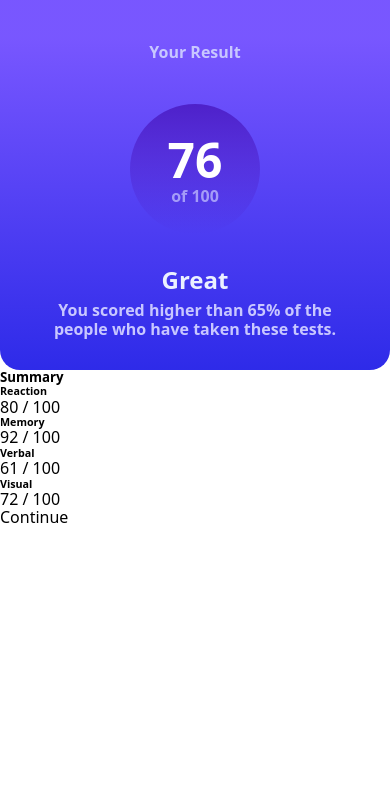
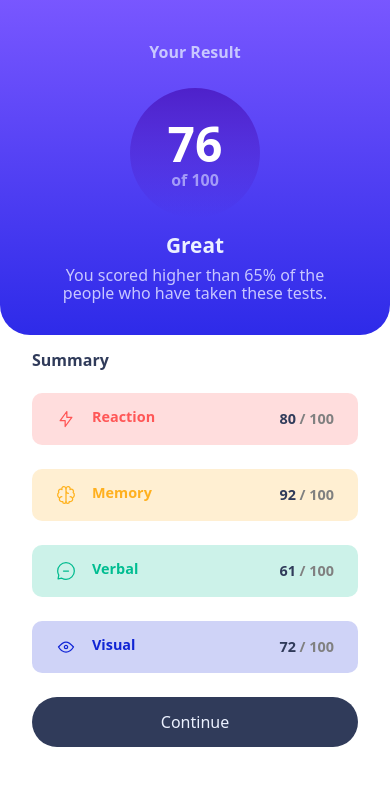
Before and after one commit to AdrianGallano/front-end-practice, a website: page results-summary-component-main/index.html in a window 390 px wide. Drawn offline with nearby package versions, Linux system fonts and the light colour scheme.

Commit message:
Add mobile and desktop design

```diff
--- a/results-summary-component-main/index.html
+++ b/results-summary-component-main/index.html
@@ -8,8 +8,6 @@
 
   <link rel="icon" type="image/png" sizes="32x32" href="./assets/images/favicon-32x32.png">
   <title>Frontend Mentor | Results summary component</title>
-
-  <link rel="stylesheet" href="./../node_modules/normalize.css/normalize.css">
   <link rel="stylesheet" href="./style.css">
 </head>
 
@@ -41,26 +39,38 @@
       <h5 class="card-description-title">Summary</h5>
 
       <div class="card-description-item">
-        <h6 class="card-description-item-name">Reaction</h6>
-        <span class="card-description-item-score">80 / 100</span>
+        <div class="card-description-head-holder">
+          <img src="./assets/images/icon-reaction.svg" alt="">
+          <h6 class="card-description-item-name"> Reaction</h6>
+        </div>
+        <span class="card-description-item-score"><span class="score">80</span> / 100</span>
       </div>
 
       <div class="card-description-item">
-        <h6 class="card-description-item-name">Memory</h6>
-        <span class="card-description-item-score">92 / 100</span>
+        <div class="card-description-head-holder">
+          <img src="./assets/images/icon-memory.svg" alt="">
+          <h6 class="card-description-item-name"> Memory</h6>
+        </div>
+        <span class="card-description-item-score"><span class="score">92</span> / 100</span>
       </div>
 
       <div class="card-description-item">
-        <h6 class="card-description-item-name">Verbal</h6>
-        <span class="card-description-item-score">61 / 100</span>
+        <div class="card-description-head-holder">
+          <img src="./assets/images/icon-verbal.svg" alt="">
+          <h6 class="card-description-item-name"> Verbal</h6>
+        </div>
+        <span class="card-description-item-score"><span class="score">61</span> / 100</span>
       </div>
 
       <div class="card-description-item">
-        <h6 class="card-description-item-name">Visual</h6>
-        <span class="card-description-item-score">72 / 100</span>
+        <div class="card-description-head-holder">
+          <img src="./assets/images/icon-visual.svg" alt="">
+          <h6 class="card-description-item-name"> Visual</h6>
+        </div>
+        <span class="card-description-item-score"><span class="score">72</span> / 100</span>
       </div>
 
-      <a class="card-description-button">Continue</a>
+      <a class="card-description-button" href="#">Continue</a>
 
     </div>
 
--- a/results-summary-component-main/style.css
+++ b/results-summary-component-main/style.css
@@ -1,9 +1,13 @@
+@import url("./../node_modules/normalize.css/normalize.css");
+
+
 :root{
   /* colors */
   --Light-red: hsl(0, 100%, 67%);
   --Orangey-yellow: hsl(39, 100%, 56%);
   --Green-teal: hsl(166, 100%, 37%);
   --Cobalt-blue: hsl(234, 85%, 45%);
+
   --Light-slate-blue: hsl(252, 100%, 67%);
   --Light-royal-blue: hsl(241, 81%, 54%);
   --Violet-blue: hsla(256, 72%, 46%, 1);
@@ -12,18 +16,19 @@
   --Light-lavender: hsl(241, 100%, 89%);
   --Dark-gray-blue: hsl(224, 30%, 27%);
 
-  --border-radius: 20px;
+  --border-radius: 30px;
 
   /* general style */
   text-rendering: optimizeSpeed;
   font-family: system-ui, -apple-system, BlinkMacSystemFont, 'Segoe UI', Roboto, Oxygen, Ubuntu, Cantarell, 'Open Sans', 'Helvetica Neue', sans-serif;
 }
 
-
 *{
   margin: 0;
   padding: 0;
   box-sizing: border-box;
+  transition: all 200ms;
+
 }
 
 body{
@@ -31,32 +36,9 @@ body{
   max-width: 100%;
 }
 
-
-/*
-.card
-
-.card-header
-
-.card-your-result
-
-.card-header-score-container
-
-.card-header-accumulated-score
-.card-header-total-score
-
-.card-header-feedback
-.card-header-feedback-description
-
-.card-description
-
-.card-description-title
-.card-description-item
-
-.card-description-item-name
-.card-description-item-score
-
-.card-description-button
-*/
+a{
+  text-decoration: none;
+}
 
 .card{
   display: flex;
@@ -68,7 +50,7 @@ body{
   display: flex;
   flex-direction: column;
   align-items: center;
-  background: linear-gradient(to bottom, var(--Light-slate-blue) 10%, var(--Light-royal-blue));
+  background: linear-gradient(to bottom, var(--Light-slate-blue), var(--Light-royal-blue));
 
   border-radius: 0 0 var(--border-radius) var(--border-radius);
   padding: 2rem 3rem;
@@ -88,7 +70,7 @@ body{
   height: 130px;
   width: 130px;
 
-  margin: 2rem;
+  margin: 1rem;
   background-image: linear-gradient(to bottom, var(--Violet-blue), var(--Persian-blue));
   border-radius: 50%;
 }
@@ -104,15 +86,123 @@ body{
   opacity: .7;
 }
 
-
 .card-header-feedback{
-  font-size: 1.5rem;
+  font-size: 1.3rem;
   color: var(--Pale-blue);
   margin-bottom: .5rem;
 }
 
 .card-header-feedback-description{
   text-align: center;
-  font-weight: bold;
+  font-weight: 500;
   color: var(--Light-lavender);
 }
+
+.card-description{
+  display: flex;
+  flex-direction: column;
+  padding: 1rem 2rem;
+  gap: 1.5rem;
+}
+
+.card-description-title{
+  color: var(--Dark-gray-blue);
+  font-size: 1rem;
+}
+
+.card-description-item{
+  display: flex;
+  justify-content: space-between;
+  align-items: center;
+  border-radius: 10px;
+  padding: 1rem 1.5rem;
+
+}
+
+
+.card-description-head-holder{
+  display: flex;
+  gap: 1rem;
+}
+
+.card-description-item:nth-of-type(1){
+  color: var(--Light-red);
+  background-color: hsla(0, 100%, 67%, .2);
+}
+
+.card-description-item:nth-of-type(2){
+  color: var(--Orangey-yellow);
+  background-color: hsla(39, 100%, 56%, .2);
+}
+
+.card-description-item:nth-of-type(3){
+  color: var(--Green-teal);
+  background-color: hsla(166, 100%, 37%, .2);
+}
+
+.card-description-item:nth-of-type(4){
+  color: var(--Cobalt-blue);
+  background-color: hsla(234, 85%, 45%, .2);
+}
+
+.card-description-item-name{
+  font-size: .9rem;
+}
+
+.card-description-item-score{
+  font-weight: bolder;
+  color: grey;
+  font-size: .9rem;
+}
+
+.card-description-item-score .score{
+  color: var(--Dark-gray-blue);
+}
+
+.card-description-button{
+  color: var(--Pale-blue);
+  background-color: var(--Dark-gray-blue);
+  border-radius: var(--border-radius);
+  text-align: center;
+  padding-block: 1rem;
+  font-weight: 500;
+
+}
+
+.card-description-button:hover,
+.card-description-button:active{
+  background-color: var(--Dark-gray-blue);
+  background-image: linear-gradient(to bottom, var(--Light-slate-blue), var(--Light-royal-blue));
+  cursor: pointer;
+
+}
+
+@media (min-width: 768px){
+  body{
+    display: flex;
+    align-items: center;
+    justify-content: center;
+  }
+
+  .card{
+    flex-direction: row;
+    justify-content: center;
+    align-self: center;
+    width: clamp(650px, 60%, 700px);
+  }
+
+  .card-header{
+    border-radius: var(--border-radius);
+    flex: 2;
+    z-index: 1;
+    transform: translateX(3%);
+    justify-content: space-around;
+  }
+  .card-description{
+    flex: 3;
+    border-top-right-radius: var(--border-radius);
+    border-bottom-right-radius: var(--border-radius);
+    box-shadow: 1px 10px 20px hsla(224, 30%, 27%, .3);;
+  }
+
+}
```
